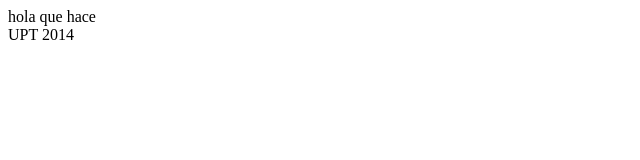
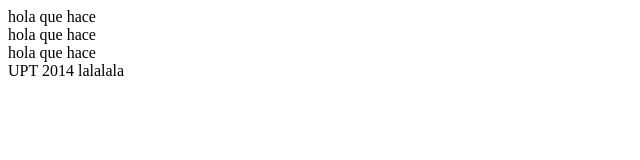
Before and after one commit to guidox18/UPT, a plain HTML site: page index.html in a window 1280 px wide. Shown: the whole page, without its empty margins (0-640 px from the left). Drawn offline with Linux system fonts and the light colour scheme.

Commit message:
Modificando index.html
bla bla bla

```diff
--- a/index.html
+++ b/index.html
@@ -7,8 +7,14 @@
 		<section>
 			hola que hace
 		</section>
+		<section>
+			hola que hace
+		</section>
+		<section>
+			hola que hace
+		</section>
 		<footer>
-			UPT 2014
+			UPT 2014 lalalala
 		</footer>
 	</div>
 </body>
```
